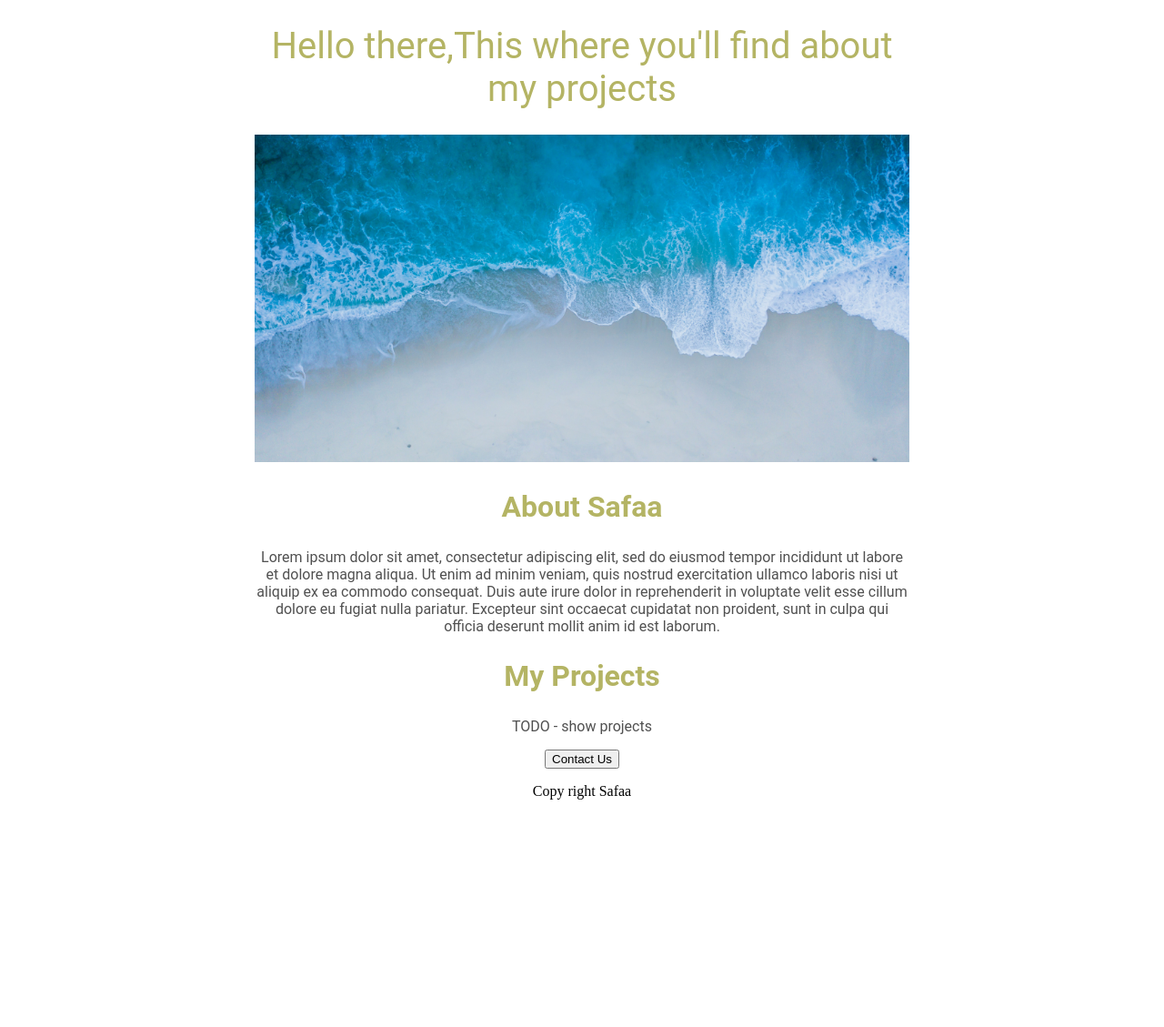
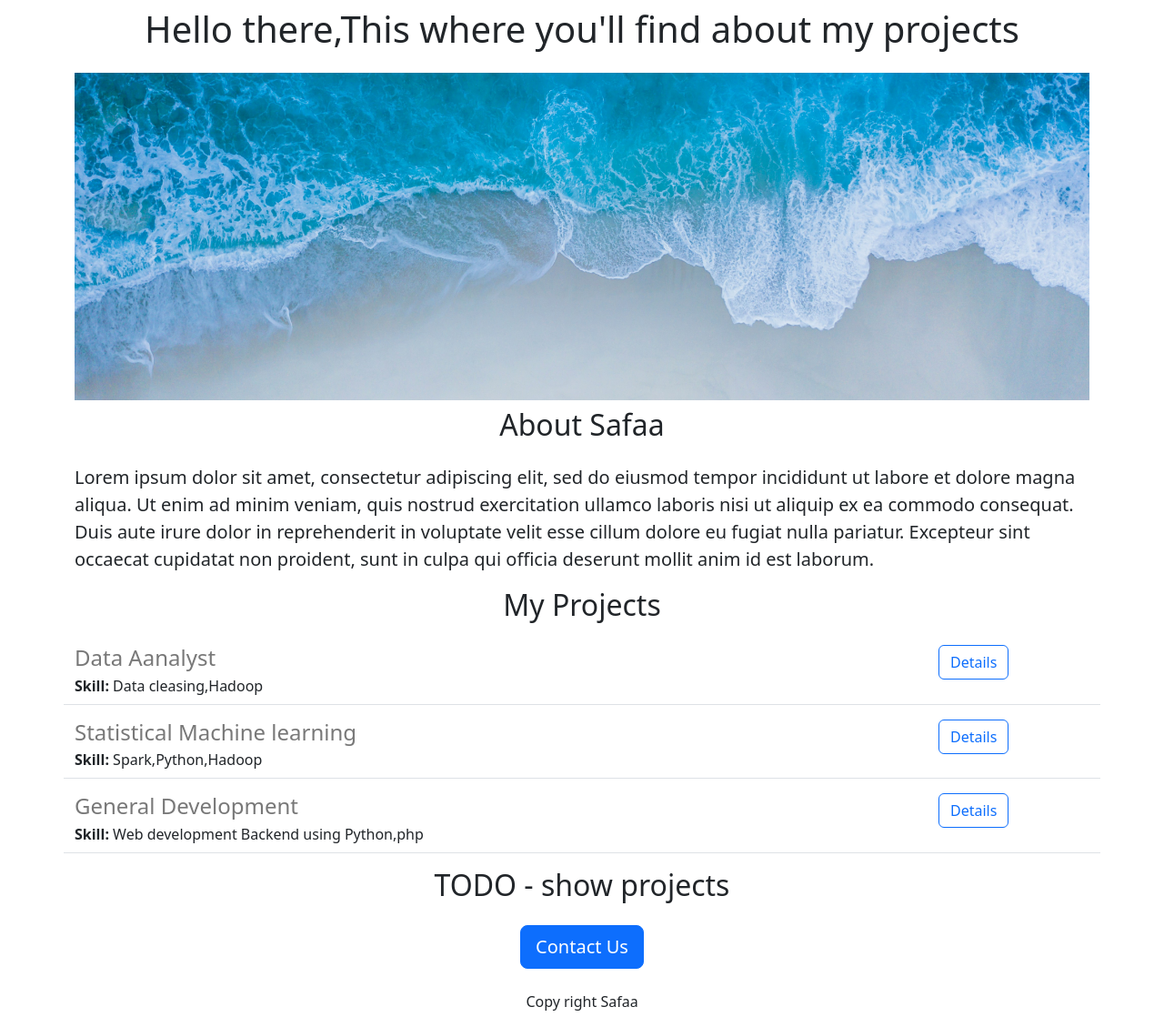
Before and after one commit to SafaaHd/Safaa-Hdaib-websit, a Flask app: page / in a window 1280 px wide. Shown: the whole page at 91% size. Before the commit the page ends 879 px from the top, so only its background shows below. Run offline with Flask 3, Linux system fonts and the light colour scheme.

Commit message:
added api data and dynamic rount

```diff
--- a/app.py
+++ b/app.py
@@ -1,6 +1,27 @@
-from flask import Flask, render_template
+from flask import Flask, render_template,jsonify
 app = Flask(__name__)
+skills= [
+{
+    'id':1,
+    'title':'Data Aanalyst',
+    'skill' :'Data cleasing,Hadoop'
+},
+{
+    'id':2,
+    'title':'Statistical Machine learning',
+    'skill' :'Spark,Python,Hadoop'
+},
 
+{
+    'id':3,
+    'title':'General Development',
+    'skill' :'Web development Backend using Python,php'
+}
+]
 @app.route("/")
 def hello_world():
-    return render_template('home.html')
+    return render_template('home.html',skills=skills,prof_name='Safaa')
+
+@app.route("/api/skills")
+def list_skills():
+    return jsonify(skills)
--- a/templates/home.html
+++ b/templates/home.html
@@ -1,54 +1,35 @@
 <!DOCTYPE html>
 <html>
 <head>
-   <style>
-      h1{
-      font-size: 40px;
-        font-family: Roboto;
-        text-align: center;
-        font-weight: normal;
-        color: rgb(180, 180, 100);
-      }
-      h2{
-        font-family: Roboto;
-        font-size: 32px;
-        color: rgb(180, 180, 100);
-        text-align: center;
-      }
-      .bodytext {
-        font-family: rosybrown;
-        text-align: center;
-        color: rgb(80,90,90);
-      }
-      #banner{
-         width: 100%;
-         height:360px;
-         object-fit: cover;
-      }
-      .bodytext{
-         font-family: Roboto;
-         color:rgb(80,80,80)
-      }
+   <meta charset="utf-8">
+   <meta name="viewport" content="width=device-width, initial-scale=1">
+   <link href="https://cdn.jsdelivr.net/npm/bootstrap@5.3.3/dist/css/bootstrap.min.css" rel="stylesheet" integrity="sha384-QWTKZyjpPEjISv5WaRU9OFeRpok6YctnYmDr5pNlyT2bRjXh0JMhjY6hW+ALEwIH" crossorigin="anonymous">
+   <title>{{prof_name}} Area</title>
+ <style>
+   #banner{
+      height:360px;
+      width:100%;
+      object-fit: cover;
+   }
+</style>
+</head>
 
-      #container{
-        max-width: 720px;
-        margin: 0 auto ;
-      }
-    </style>
-   <title>Safaa Area</title>
-
-</head>
-<div id="container">
 <body>
-   <h1>Hello there,This where you'll find about my projects</h1>
-   <img id="banner" src="{{ url_for('static', filename='banner.jpg') }}" alt="Banner Image" height="320">
-<h2>About Safaa</h2>
-<p class="bodytext">Lorem ipsum dolor sit amet, consectetur adipiscing elit, sed do eiusmod tempor incididunt ut labore et dolore magna aliqua. Ut enim ad minim veniam, quis nostrud exercitation ullamco laboris nisi ut aliquip ex ea commodo consequat. Duis aute irure dolor in reprehenderit in voluptate velit esse cillum dolore eu fugiat nulla pariatur. Excepteur sint occaecat cupidatat non proident, sunt in culpa qui officia deserunt mollit anim id est laborum.</p>
-<h2>My Projects</h2>
-<p class="bodytext">TODO - show projects</p>
-<div style="text-align: center;">
-<button>Contact Us</button>
-<p>Copy right Safaa</p>
+   <div  class="container">
+   <h1 class="text-center  mt-2 mb-4">Hello there,This where you'll find about my projects</h1>
+   <img class ="img-fluid" id="banner" src="{{ url_for('static', filename='banner.jpg') }}" alt="Banner Image" height="320">
+<h2 class="text-center mt-2 mb-4">About {{prof_name}}</h2>
+<p class="lead">Lorem ipsum dolor sit amet, consectetur adipiscing elit, sed do eiusmod tempor incididunt ut labore et dolore magna aliqua. Ut enim ad minim veniam, quis nostrud exercitation ullamco laboris nisi ut aliquip ex ea commodo consequat. Duis aute irure dolor in reprehenderit in voluptate velit esse cillum dolore eu fugiat nulla pariatur. Excepteur sint occaecat cupidatat non proident, sunt in culpa qui officia deserunt mollit anim id est laborum.</p>
+<h2 class="text-center mt-2 mb-4">My Projects</h2>
+<div>
+{% for skill in skills %}
+   {% include 'skillItem.html' %}
+{% endfor %}
+</div>
+<h2 class="text-center  mt-2 mb-4">TODO - show projects</h2>
+<div class="text-center " >
+<button class="btn btn-primary btn-lg">Contact Us</button>
+<p class="mt-4">Copy right {{prof_name}}</p>
 </div>
 </div>
 </body>
--- /dev/null
+++ b/templates/skillItem.html
@@ -0,0 +1,13 @@
+<div class="border-bottom row"style="margin-bottom:16px;padding-bottom:8px;">
+<div class="col-10">
+    <h4 style="color:rgb(120,120,120);margin-bottom: 4px;">
+    {{skill['title']}}
+    </h4>
+    <div>
+    <b>Skill:</b> {{skill['skill']}}
+    </div>
+</div>
+<div class ="col-2">
+<button type="button" class="btn btn-outline-primary">Details</button>
+</div>
+</div>
```
